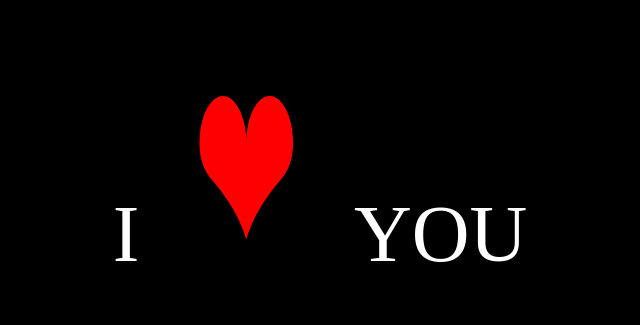
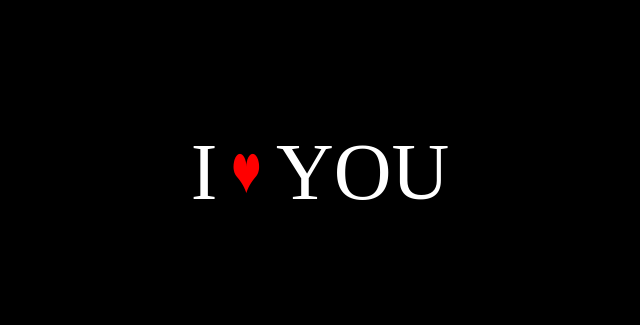
Before and after one commit to vikaskrsiwan07-max/new, a plain HTML site: page index.html in a window 1280 px wide. Shown: the part 236-561 px from the top of the page, without its empty margins (320-960 px from the left). Drawn offline with Linux system fonts and the light colour scheme.

Commit message:
Add files via upload

```diff
--- a/styles.css
+++ b/styles.css
@@ -14,7 +14,7 @@ font-size: 5rem;
 
 span{
      display: inline-block;
-     font-size:  20vw;
+     font-size:  4.375rem;
      animation: rotateY 3s linear infinite;
      color: red;
 }
```
